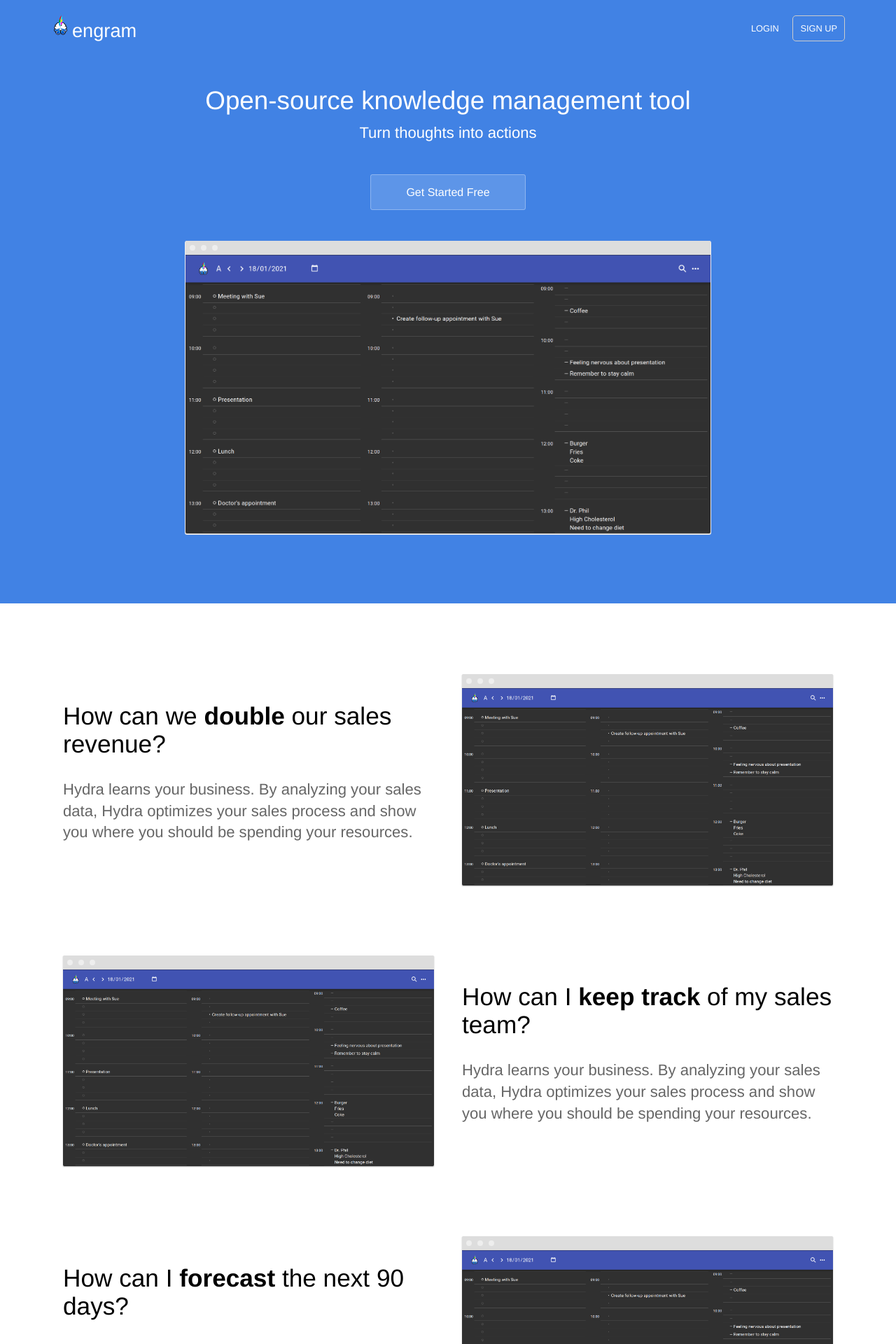
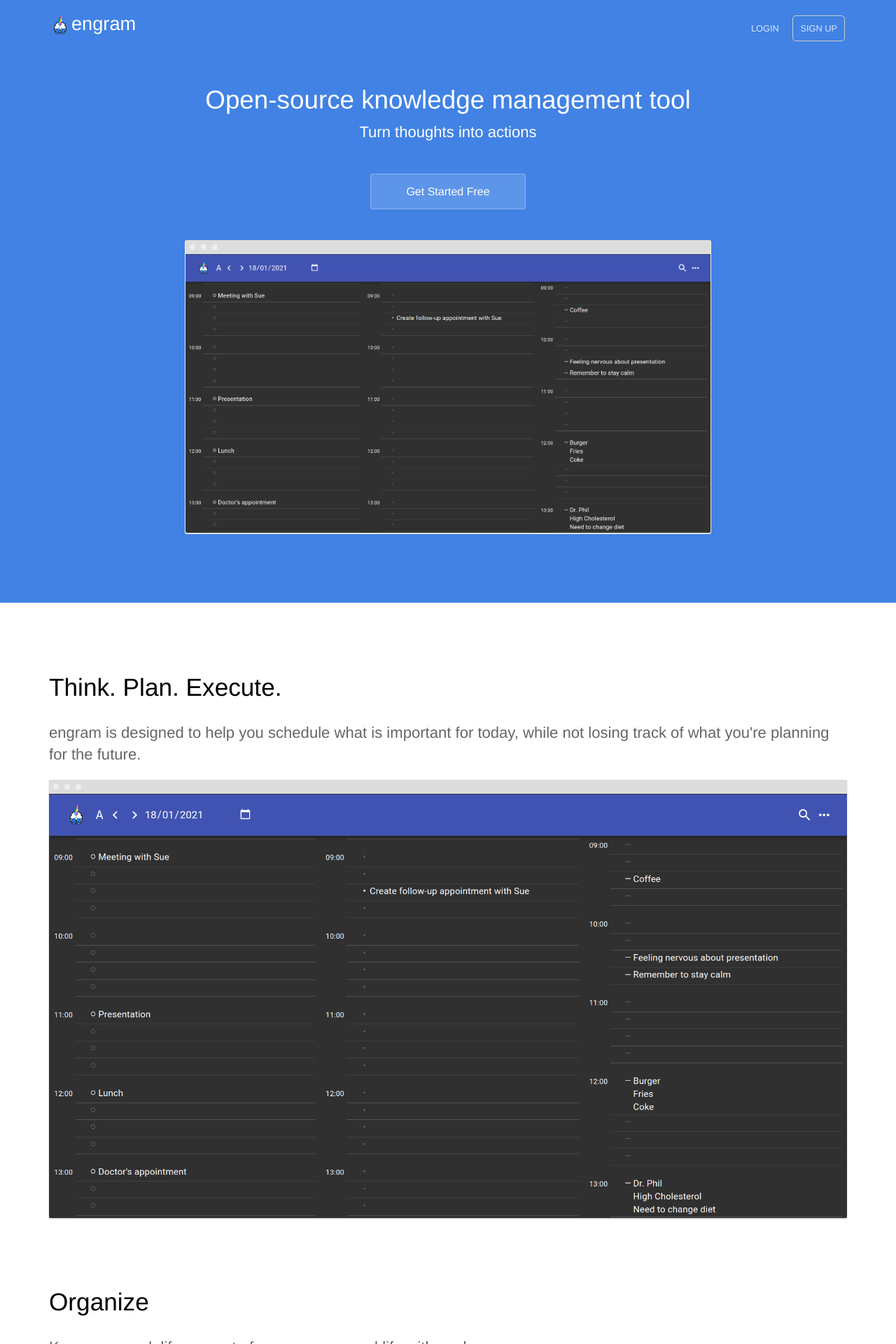
Before and after one commit to engramhq/engram-product-site, a Jekyll site: the page built from index.html, in a window 1280 px wide. Shown: the top 1920 px of the page at 70% size. Built offline with Jekyll 4.4.1, drawn with Linux system fonts in a browser that asks for light colours; some of the changed text lies outside the part shown.

Commit message:
Update screenshots

```diff
--- a/_data/navigation.yml
+++ b/_data/navigation.yml
@@ -1,8 +1,8 @@
 - name: Login
-  link: /
+  link: https://engram.xyzdigital.com/login
   new_window: true
   highlight: false
 - name: Sign Up
-  link: /
+  link: https://engram.xyzdigital.com/signup
   new_window: true
   highlight: true
--- a/_layouts/default.html
+++ b/_layouts/default.html
@@ -22,7 +22,7 @@
 	<body>
 		<header>
 			<div class="container">
-				<div class="company-name"><a href="{{ site.baseurl }}/"><img src="{{ site.baseurl }}/images/logo.svg" alt="engram Logo" width="95" height="33" />engram</a></div>
+				<div class="company-name"><a href="{{ site.baseurl }}/"><img src="{{ site.baseurl }}/images/logo.svg" alt="engram Logo" width="32" height="32" style="vertical-align:middle" />engram</a></div>
 				{% include navigation.html %}
 			</div>
 		</header>
--- a/_sass/elements.scss
+++ b/_sass/elements.scss
@@ -21,7 +21,7 @@
 }
 
 img {
-	width: 100%;
+	// width: 100%;
 }
 
 h1 strong, h2 strong {
--- a/index.html
+++ b/index.html
@@ -5,7 +5,7 @@
 	<div class="text-container">
 		<h1 class="editable">Open-source knowledge management tool</strong></h1>
 		<p class="subtext editable">Turn thoughts into actions</p>
-		<div class="cta button alt"><a href="{{ site.baseurl }}/sign-up/">Get Started Free</a></div>
+		<div class="cta button alt"><a href="https://engram.xyzdigital.com/signup">Get Started Free</a></div>
 		<div>
 			<img src="{{ site.baseurl }}/images/agenda.png" alt="Screenshot" class="screenshot editable" />
 		</div>
@@ -14,10 +14,10 @@
 
 <div class="content">
 	<section>
-		<div class="container flex">
+		<div class="container">
 			<div class="text editable">
-				<h2>How can we <strong>double</strong> our sales revenue?</h2>
-				<p>Hydra learns your business. By analyzing your sales data, Hydra optimizes your sales process and show you where you should be spending your resources. </p>
+				<h2>Think. Plan. Execute.</h2>
+				<p>engram is designed to help you schedule what is important for today, while not losing track of what you're planning for the future.</p>
 			</div>
 			<div class="image">
 				<img src="{{ site.baseurl }}/images/agenda.png" alt="Screenshot" class="screenshot editable" />
@@ -26,13 +26,13 @@
 	</section>
 
 	<section>
-		<div class="container flex">
+		<div class="container">
 			<div class="text editable">
-				<h2>How can I <strong>keep track</strong> of my sales team?</h2>
-				<p>Hydra learns your business. By analyzing your sales data, Hydra optimizes your sales process and show you where you should be spending your resources.</p>
+				<h2>Organize</h2>
+				<p>Keep your work life separate from your personal life with workspaces.</p>
 			</div>
 			<div class="image">
-				<img src="{{ site.baseurl }}/images/agenda.png" alt="Screenshot" class="screenshot editable" />
+				<img src="{{ site.baseurl }}/images/workspaces.png" alt="Screenshot" class="screenshot editable" />
 			</div>
 		</div>
 	</section>
@@ -40,11 +40,11 @@
 	<section>
 		<div class="container flex">
 			<div class="text editable">
-				<h2>How can I <strong>forecast</strong> the next 90 days?</h2>
-				<p>Hydra learns your business. By analyzing your sales data, Hydra optimizes your sales process and show you where you should be spending your resources.</p>
+				<h2>Available Anywhere</h2>
+				<p>Quickly capture ideas on the go with your phone and have them automatically sync to your desktop.</p>
 			</div>
 			<div class="image">
-				<img src="{{ site.baseurl }}/images/agenda.png" alt="Screenshot" class="screenshot editable" />
+				<img src="{{ site.baseurl }}/images/mobile.jpg" height="500px" width="auto" style="display: block; margin: 0 auto;" alt="Screenshot" />
 			</div>
 		</div>
 	</section>
@@ -63,6 +63,6 @@
 
 	<section class="bottom-cta">
 		<!-- <h2 class="editable"><strong>Improve</strong> your sales process today</h2> -->
-		<div class="button alt"><a href="#">Get Started Free</a></div>
+		<div class="button alt"><a href="https://engram.xyzdigital.com/signup">Get Started Free</a></div>
 	</section>
 </div>
```
Also changed, not shown: _data/footer.yml (+12 -6 lines), images/mobile.jpg (added), images/workspaces.png (added).
